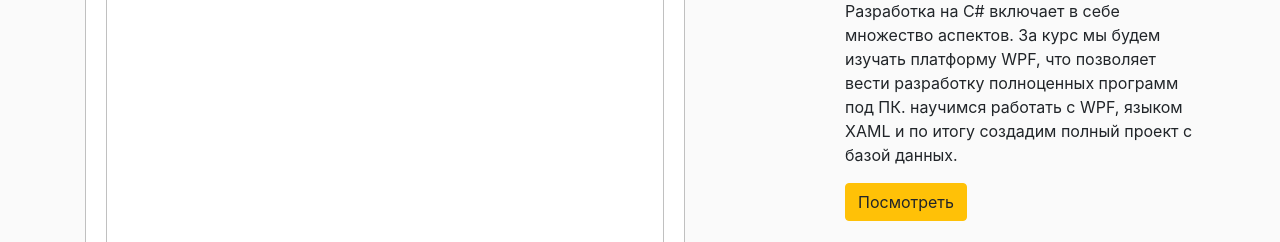
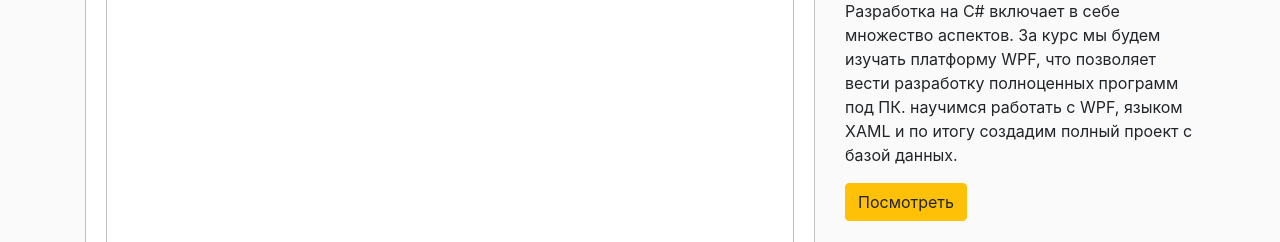
Before and after one commit to Vladimir-1909/blog_news, a Django app: page /news/add in a window 1280 px wide. Shown: the part 431-673 px from the top of the page. Run offline with Django 3.2, Linux system fonts and the light colour scheme; the visitor is signed in with stand-in values (Sample User, id 1); some libraries are stand-ins or nearby versions.

Commit message:
В style.css удалил свойство ширины к формам

```diff
--- a/blog/static/blog/css/style.css
+++ b/blog/static/blog/css/style.css
@@ -24,7 +24,6 @@ body {background: #fafafa}
     border: 1px solid silver;
     border-radius: 5px;
     margin-top: 20px;
-    width: 600px;
 }
 
 .title {color: #b38a22}
```
